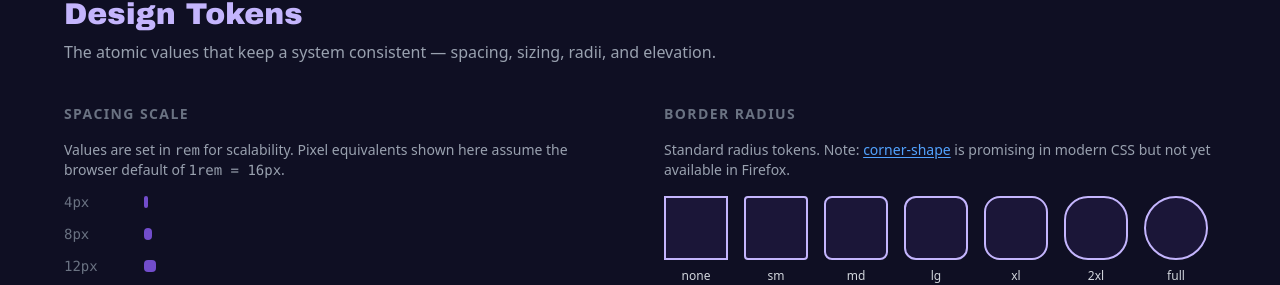
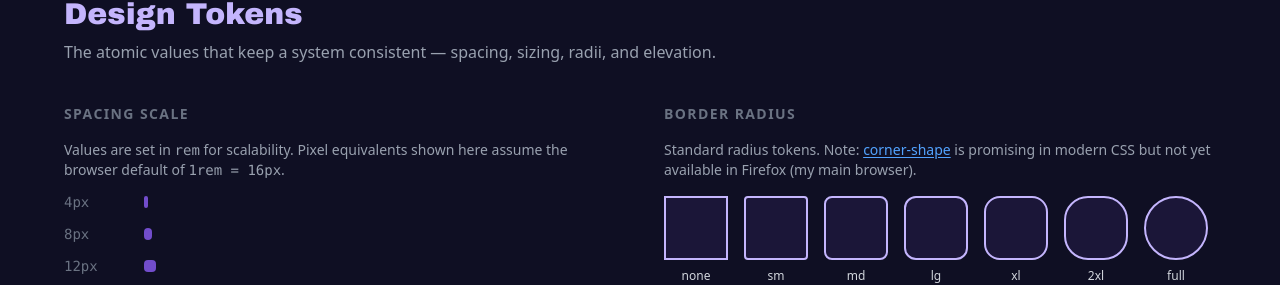
Before and after one commit to LouisLP/persona-portfolio, a Vue app: page /designer in a window 1280 px wide. Shown: the part 2168-2453 px from the top of the page. Built offline with nearby package versions, Linux system fonts and the light colour scheme; the HTML template or start-up script is replaced by a standard one.

Commit message:
Specifying main browser

```diff
--- a/src/components/Designer/DesignProcess/DesignTokensSection.vue
+++ b/src/components/Designer/DesignProcess/DesignTokensSection.vue
@@ -57,7 +57,7 @@ const personaStore = usePersonaStore()
             target="_blank"
             rel="noopener"
           >corner-shape</a>
-          is promising in modern CSS but not yet available in Firefox.
+          is promising in modern CSS but not yet available in Firefox (my main browser).
         </p>
         <div class="flex flex-wrap gap-4">
           <div
```
